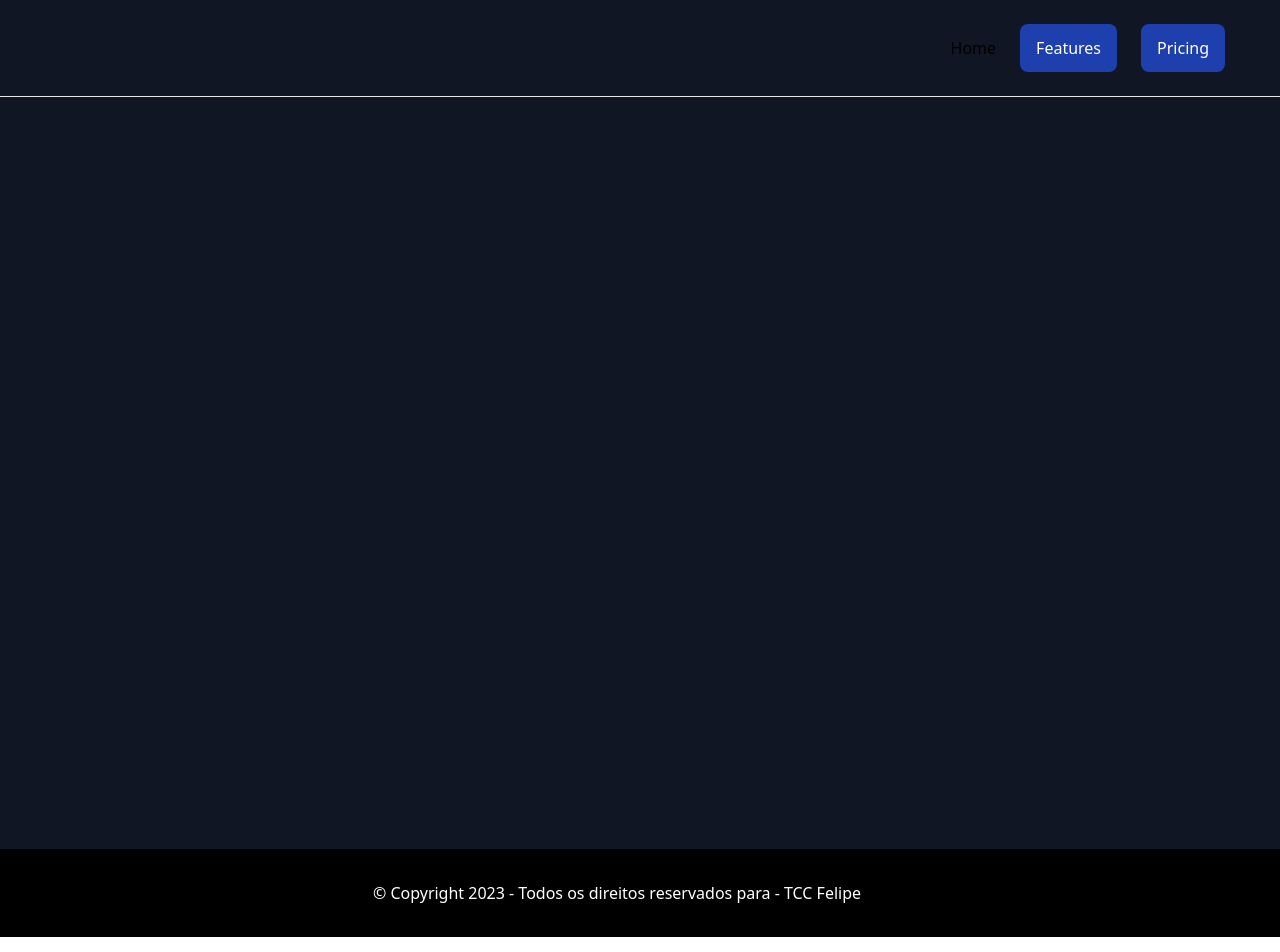
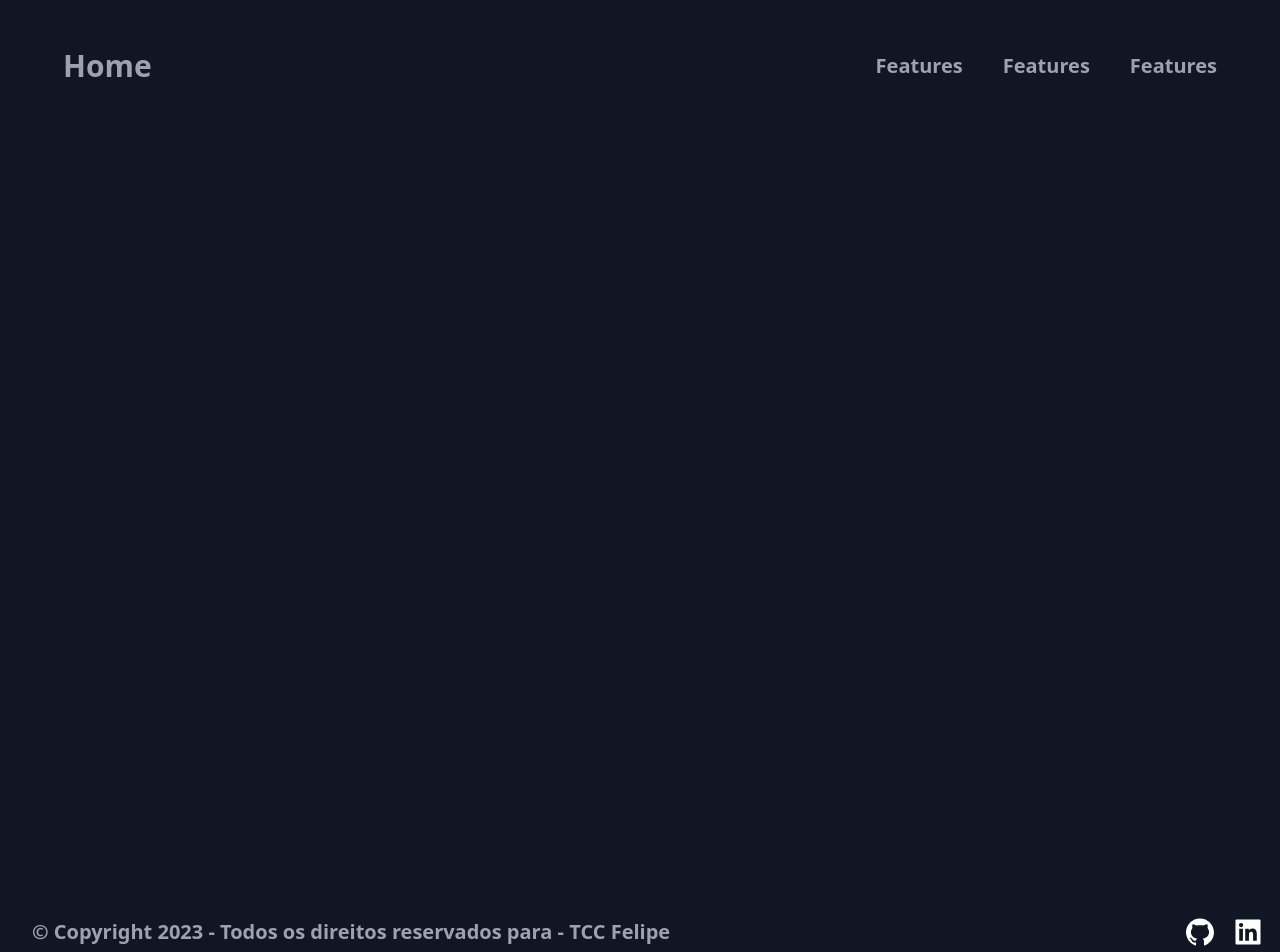
Before and after one commit to felipe11dias/jogo-serio-tradicional, a React (Create React App) app: page /environment/student in a window 1280 px wide. Shown: the top 952 px of the page. Built offline with nearby package versions, Linux system fonts and the light colour scheme.

Commit message:
header and footer

```diff
--- a/public/index.html
+++ b/public/index.html
@@ -13,6 +13,6 @@
   </head>
   <body>
     <noscript>You need to enable JavaScript to run this app.</noscript>
-    <div id="root" style="background-color: black;"></div>
+    <div id="root" style="background-color: #101624;"></div>
   </body>
 </html>
--- a/src/templates/template-student/TemplateStudent.tsx
+++ b/src/templates/template-student/TemplateStudent.tsx
@@ -9,7 +9,7 @@ export default function TemplateStudent() {
 
   return (
     <>
-      <Header bg="dark" variant="dark" />
+      <Header />
 
       <div className="template-container" style={{ minHeight: 'calc(100vh - 96px)' }}>
         <GameContextProvider>
--- a/src/templates/template-student/components/footer/Footer.tsx
+++ b/src/templates/template-student/components/footer/Footer.tsx
@@ -1,9 +1,22 @@
+import { AiFillGithub, AiFillInstagram, AiFillLinkedin } from 'react-icons/ai';
+
 
 const Footer = () => {
-  return <footer className='bg-black py-8 text-center text-white'>
-
-    <div className='container ma-auto'>
-    <p className="text-white mb-0">© Copyright 2023 - Todos os direitos reservados para - TCC Felipe</p>
+  return <footer className='flex sm:flex-col md:flex-row  lg:flex-row xl:flex-row justify-between items-center py-6 bg-backgroundColorPrimary'>
+    <div className='container mx-auto'>
+    <p className="w-full  text-gray-400 font-semibold rounded-lg text-xl">© Copyright 2023 - Todos os direitos reservados para - TCC Felipe</p>
+    </div>
+    <div className='flex flex-row mx-2 '>
+           <div className=' rounded-full py-2 px-2 transition duration-300 ease-in-out hover:scale-125 hover:bg-gray-800 hover:cursor-pointer'>
+          <a href='https://github.com/felipe11dias' target='_blank'>
+             <AiFillGithub className='ease-in duration-300' size="2rem" color='white' />
+            </a>
+           </div>
+           <div className=' rounded-full py-2 px-2 transition duration-300 ease-in-out hover:scale-125 hover:bg-gray-800 hover:cursor-pointer'>
+          <a href='https://www.linkedin.com/in/felipe-dias-mac-dowell-255578193/' target='_blank'>
+             <AiFillLinkedin className='ease-in duration-300' size="2rem" color='white' />
+            </a>
+           </div>
     </div>
   </footer>;
 };
--- a/src/templates/template-student/components/header/Header.tsx
+++ b/src/templates/template-student/components/header/Header.tsx
@@ -1,25 +1,23 @@
 
 import {Link}  from 'react-router-dom';
 
-interface HeaderProps {
-  bg: string
-  variant: string
-}
 
-export default function Header(props: HeaderProps) {
+
+export default function () {
   return (
 
-    <header className='py-6 mb-12 border-b'>
-    <div className='container mx-auto flex justify-between items-center'>
-      <Link to="#home">    </Link>
+    <header className='py-6 mb-12  bg-backgroundColorPrimary'>
+    <div className='container sm:flex-col md:flex-row lg:flex-row xl:flex-row mx-auto flex justify-between items-center bg-backgroundColorPrimary'>
+      <div><Link className='w-full my-5 py-2 px-2 hover:text-white text-gray-400 font-semibold rounded-lg text-3xl' to="#home">Home</Link></div>
       <div className='flex items-center gap-6'>
-        <Link to="#home" className='hover:text-blue-900' >Home</Link>
-        <Link to="#features" className='bg-blue-800 text-white px-4 py-3 rounded-lg transition' >Features</Link>
-        <Link to="#pricing" className='bg-blue-800 text-white px-4 py-3 rounded-lg transition' >Pricing</Link>
+
+        <Link to="#features" className='w-full my-5 py-2 px-2 hover:text-white text-gray-400 font-semibold rounded-lg text-xl' >Features</Link>
+        <Link to="#features" className='w-full my-5 py-2 px-2 hover:text-white text-gray-400 font-semibold rounded-lg text-xl' >Features</Link>
+        <Link to="#features" className='w-full my-5 py-2 px-2 hover:text-white text-gray-400 font-semibold rounded-lg text-xl' >Features</Link>
+
       </div>
     </div>
   </header>
 
-
   )
 }
--- a/tailwind.config.js
+++ b/tailwind.config.js
@@ -13,7 +13,19 @@ module.exports = {
       },
     },
     screens: {
-      sm: '640px',
+      'sm': {'min': '10px', 'max': '768px'},
+      // => @media (min-width: 640px and max-width: 767px) { ... }
+
+      'md': {'min': '768px', 'max': '768px'},
+      // => @media (min-width: 768px and max-width: 1023px) { ... }
+
+      'lg': {'min': '768px', 'max': '1024px'},
+      // => @media (min-width: 1024px and max-width: 1279px) { ... }
+
+      'xl': {'min': '1024px', 'max': '1234px'},
+      // => @media (min-width: 1280px and max-width: 1535px) { ... }
+
+      sm: '200px',
       md: '768px',
       lg: '1024px',
       xl: '1234px',
```
Also changed, not shown: 1 other file (tests, documents, lock files or other folders).
